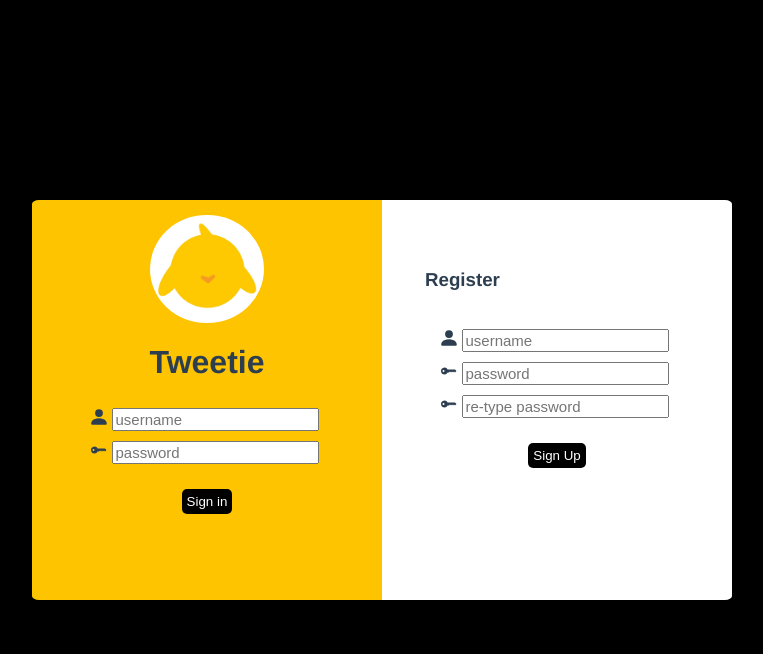
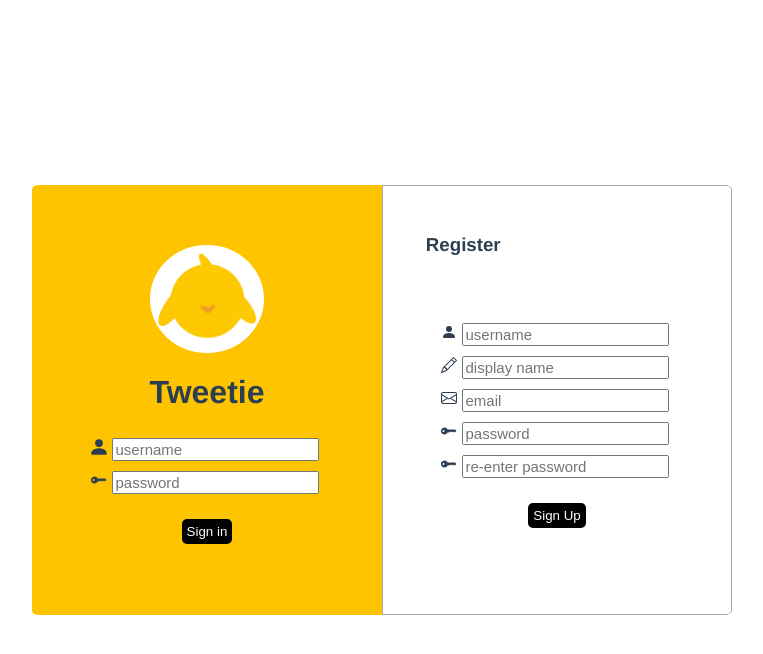
Before and after one commit to scalable-teamc/frontend, a Vue app: page /login in a window 1280 px wide. Both pictures are taken after a click on the link "Sign up Now". Shown: the top 654 px of the page, without its empty margins (258-1021 px from the left). Built offline with nearby package versions, Linux system fonts and the light colour scheme.

Commit message:
Refractor Login and Register, add vue-axios

```diff
--- a/public/index.html
+++ b/public/index.html
@@ -7,7 +7,7 @@
     <link rel="icon" href="<%= BASE_URL %>favicon.ico">
     <title><%= htmlWebpackPlugin.options.title %></title>
   </head>
-  <body style="margin: 0; background-color: black">
+  <body style="margin: 0">
     <noscript>
       <strong>We're sorry but <%= htmlWebpackPlugin.options.title %> doesn't work properly without JavaScript enabled. Please enable it to continue.</strong>
     </noscript>
--- a/src/components/HelloWorld.vue
+++ /dev/null
@@ -1,58 +0,0 @@
-<template>
-  <div class="hello">
-    <h1>{{ msg }}</h1>
-    <p>
-      For a guide and recipes on how to configure / customize this project,<br>
-      check out the
-      <a href="https://cli.vuejs.org" target="_blank" rel="noopener">vue-cli documentation</a>.
-    </p>
-    <h3>Installed CLI Plugins</h3>
-    <ul>
-      <li><a href="https://github.com/vuejs/vue-cli/tree/dev/packages/%40vue/cli-plugin-babel" target="_blank" rel="noopener">babel</a></li>
-      <li><a href="https://github.com/vuejs/vue-cli/tree/dev/packages/%40vue/cli-plugin-eslint" target="_blank" rel="noopener">eslint</a></li>
-    </ul>
-    <h3>Essential Links</h3>
-    <ul>
-      <li><a href="https://vuejs.org" target="_blank" rel="noopener">Core Docs</a></li>
-      <li><a href="https://forum.vuejs.org" target="_blank" rel="noopener">Forum</a></li>
-      <li><a href="https://chat.vuejs.org" target="_blank" rel="noopener">Community Chat</a></li>
-      <li><a href="https://twitter.com/vuejs" target="_blank" rel="noopener">Twitter</a></li>
-      <li><a href="https://news.vuejs.org" target="_blank" rel="noopener">News</a></li>
-    </ul>
-    <h3>Ecosystem</h3>
-    <ul>
-      <li><a href="https://router.vuejs.org" target="_blank" rel="noopener">vue-router</a></li>
-      <li><a href="https://vuex.vuejs.org" target="_blank" rel="noopener">vuex</a></li>
-      <li><a href="https://github.com/vuejs/vue-devtools#vue-devtools" target="_blank" rel="noopener">vue-devtools</a></li>
-      <li><a href="https://vue-loader.vuejs.org" target="_blank" rel="noopener">vue-loader</a></li>
-      <li><a href="https://github.com/vuejs/awesome-vue" target="_blank" rel="noopener">awesome-vue</a></li>
-    </ul>
-  </div>
-</template>
-
-<script>
-export default {
-  name: 'HelloWorld',
-  props: {
-    msg: String
-  }
-}
-</script>
-
-<!-- Add "scoped" attribute to limit CSS to this component only -->
-<style scoped>
-h3 {
-  margin: 40px 0 0;
-}
-ul {
-  list-style-type: none;
-  padding: 0;
-}
-li {
-  display: inline-block;
-  margin: 0 10px;
-}
-a {
-  color: #42b983;
-}
-</style>
--- /dev/null
+++ b/src/components/Login.vue
@@ -0,0 +1,55 @@
+<template>
+  <div class="login">
+    <div class="rounded m-5">
+      <img src="@/assets/tweetie1.png"/>
+    </div>
+    <h1>Tweetie</h1>
+    <form>
+      <div>
+        <b-icon icon="person-fill" scale="1.3"></b-icon>
+        <input type="text" name="username" placeholder="username">
+      </div>
+      <div>
+        <b-icon icon="key-fill" scale="1"></b-icon>
+        <input type="password" name="password" placeholder="password">
+      </div>
+      <div>
+        <button type="submit">Sign in</button>
+      </div>
+    </form>
+  </div>
+</template>
+
+<style scoped>
+.rounded {
+  border-radius: 50%;
+  width: fit-content;
+  background-color: white;
+  margin: 60px auto auto auto;
+  padding: 7px;
+}
+
+img {
+  height: 90px;
+}
+
+input {
+  font-size: 15px;
+  margin: 5px;
+}
+
+
+button {
+  margin: 20px;
+  border: none;
+  padding: 5px;
+  background-color: black;
+  color: white;
+  border-radius: 5px;
+}
+
+.login {
+  background-color: #ffc400;
+
+}
+</style>
--- a/src/components/Nav.vue
+++ b/src/components/Nav.vue
@@ -5,7 +5,7 @@
         <div class="rounded"><img src="../assets/tweetie1.png"/></div>
       </li>
       <li>
-        <b-icon icon="house"></b-icon>
+        <router-link to="/home"><b-icon icon="house"></b-icon></router-link>
       </li>
       <li>
         <b-icon icon="bell"></b-icon>
@@ -17,7 +17,7 @@
         <b-icon icon="archive"></b-icon>
       </li>
       <li>
-        <b-icon icon="person"></b-icon>
+        <router-link to="/profile"><b-icon icon="person"></b-icon></router-link>
       </li>
     </ul>
   </div>
--- a/src/components/Post.vue
+++ b/src/components/Post.vue
@@ -14,7 +14,7 @@
     </div>
     <div class="action">
       <b-icon icon="heart"></b-icon>
-      <b-icon icon="chat"></b-icon>
+<!--      <b-icon icon="chat"></b-icon>-->
       <b-icon icon="reply"></b-icon>
       <b-icon icon="bookmark"></b-icon>
     </div>
@@ -53,5 +53,6 @@ span {
 .action svg {
   margin-left: 40px;
   margin-right: 40px;
+  cursor: pointer;
 }
 </style>
--- /dev/null
+++ b/src/components/Register.vue
@@ -0,0 +1,84 @@
+<template>
+  <div class="register">
+    <form v-if="register" class="acc">
+      <h3>Register</h3>
+      <div>
+        <b-icon icon="person-fill"></b-icon>
+        <input type="text" name="username" placeholder="username">
+      </div>
+      <div>
+        <b-icon icon="pencil"></b-icon>
+        <input type="text" name="name" placeholder="display name">
+      </div>
+      <div>
+        <b-icon icon="envelope"></b-icon>
+        <input type="text" name="email" placeholder="email">
+      </div>
+      <div>
+        <b-icon icon="key-fill"></b-icon>
+        <input type="password" name="password" placeholder="password">
+      </div>
+      <div>
+        <b-icon icon="key-fill"></b-icon>
+        <input type="cpassword" name="cpassword" placeholder="re-enter password">
+      </div>
+      <div>
+        <button type="submit">Sign Up</button>
+      </div>
+    </form>
+
+    <div class="acc" v-else>
+      <h2>Don't Have an Account?</h2>
+      <h4><a href="#" @click="signUp">Sign up Now</a></h4>
+    </div>
+  </div>
+</template>
+
+<script>
+export default {
+  data() {
+    return {
+      register: false
+    }
+  },
+  methods: {
+    signUp() {
+      this.register = true
+    }
+  }
+}
+</script>
+
+<style scoped>
+input {
+  font-size: 15px;
+  margin: 5px;
+}
+
+button {
+  margin: 20px;
+  border: none;
+  padding: 5px;
+  background-color: black;
+  color: white;
+  border-radius: 5px;
+}
+
+.register {
+  background-color: white;
+  padding: 10px;
+  border: darkgray solid 1px;
+  border-radius: 0 5px 5px 0;
+}
+
+.acc {
+  position: relative;
+  top: 30%;
+}
+
+.acc h3 {
+  position: absolute;
+  top: -45%;
+  left: 10%;
+}
+</style>
--- a/src/main.js
+++ b/src/main.js
@@ -2,11 +2,14 @@ import Vue from 'vue'
 import App from './App.vue'
 import router from "./router";
 import { BootstrapVue, BootstrapVueIcons } from 'bootstrap-vue'
+import axios from 'axios'
+import VueAxios from 'vue-axios'
 
 Vue.config.productionTip = false
 
 Vue.use(BootstrapVue)
 Vue.use(BootstrapVueIcons)
+Vue.use(VueAxios, axios)
 
 new Vue({
   router,
--- a/src/router/index.js
+++ b/src/router/index.js
@@ -11,7 +11,7 @@ const routes = [
   {
     path: "/login",
     name: "login",
-    component: () => import("../views/Login.vue"),
+    component: () => import("../views/Auth.vue"),
   },
   {
     path: "/home",
--- /dev/null
+++ b/src/views/Auth.vue
@@ -0,0 +1,35 @@
+<template>
+  <div class="justify-content-center container">
+    <Login/>
+    <Register/>
+  </div>
+</template>
+
+<script>
+import Login from "../components/Login.vue"
+import Register from "../components/Register.vue"
+
+export default {
+  components: {Login, Register},
+}
+</script>
+
+<style scoped>
+.container {
+  width: 700px;
+  height: 430px;
+
+  position: absolute;
+  top: 0;
+  bottom: 0;
+  left: 0;
+  right: 0;
+
+  margin: auto;
+  display: grid;
+  grid-template-columns: 50% 50%;
+  border-radius: 1%;
+  overflow: hidden;
+
+}
+</style>
--- a/src/views/Login.vue
+++ /dev/null
@@ -1,128 +0,0 @@
-<template>
-  <div class="justify-content-center container">
-    <div class="login">
-      <div class="rounded m-5">
-        <img src="../assets/tweetie1.png"/>
-      </div>
-      <h1>Tweetie</h1>
-      <form>
-        <div>
-          <b-icon icon="person-fill" scale="1.3"></b-icon>
-          <input type="text" name="username" placeholder="username">
-        </div>
-        <div>
-          <b-icon icon="key-fill" scale="1"></b-icon>
-          <input type="password" name="password" placeholder="password">
-        </div>
-        <div>
-          <button type="submit">Sign in</button>
-        </div>
-      </form>
-    </div>
-
-    <div class="register">
-      <form v-if="register" class="acc">
-        <h3>Register</h3>
-        <div>
-          <b-icon icon="person-fill" scale="1.3"></b-icon>
-          <input type="text" name="username" placeholder="username">
-        </div>
-        <div>
-          <b-icon icon="key-fill" scale="1"></b-icon>
-          <input type="password" name="password" placeholder="password">
-        </div>
-        <div>
-          <b-icon icon="key-fill" scale="1"></b-icon>
-          <input type="cpassword" name="cpassword" placeholder="re-type password">
-        </div>
-        <div>
-          <button type="submit">Sign Up</button>
-        </div>
-      </form>
-      <div class="acc" v-else>
-        <h2>Don't Have an Account?</h2>
-        <h4><a href="#" @click="signUp">Sign up Now</a></h4>
-      </div>
-    </div>
-  </div>
-</template>
-
-<script>
-export default {
-  data() {
-    return {
-      register: false
-    }
-  },
-  methods: {
-    signUp() {
-      this.register = true
-    }
-  }
-}
-</script>
-
-<style scoped>
-input {
-  font-size: 15px;
-  margin: 5px;
-}
-
-.container {
-  width: 700px;
-  height: 400px;
-
-  position: absolute;
-  top: 0;
-  bottom: 0;
-  left: 0;
-  right: 0;
-
-  margin: auto;
-  display: grid;
-  grid-template-columns: 50% 50%;
-  border-radius: 1%;
-  overflow: hidden;
-}
-
-.rounded {
-  border-radius: 50%;
-  width: fit-content;
-  background-color: white;
-  margin: 15px auto auto auto;
-  padding: 7px;
-}
-
-img {
-  height: 90px;
-}
-
-button {
-  margin: 20px;
-  border: none;
-  padding: 5px;
-  background-color: black;
-  color: white;
-  border-radius: 5px;
-}
-
-.login {
-  background-color: #ffc400;
-
-}
-
-.register {
-  background-color: white;
-  padding: 10px;
-}
-
-.acc{
-  position: relative;
-  top: 30%;
-}
-.acc h3 {
-  position: absolute;
-  top: -45%;
-  left: 10%;
-}
-</style>
--- a/src/views/Profile.vue
+++ b/src/views/Profile.vue
@@ -42,7 +42,4 @@ export default {
 img {
   margin-top: 30px;
 }
-.profile {
-  color: white;
-}
 </style>
```
Also changed, not shown: package.json (+5 -3 lines), 1 other file (tests, documents, lock files or other folders).
